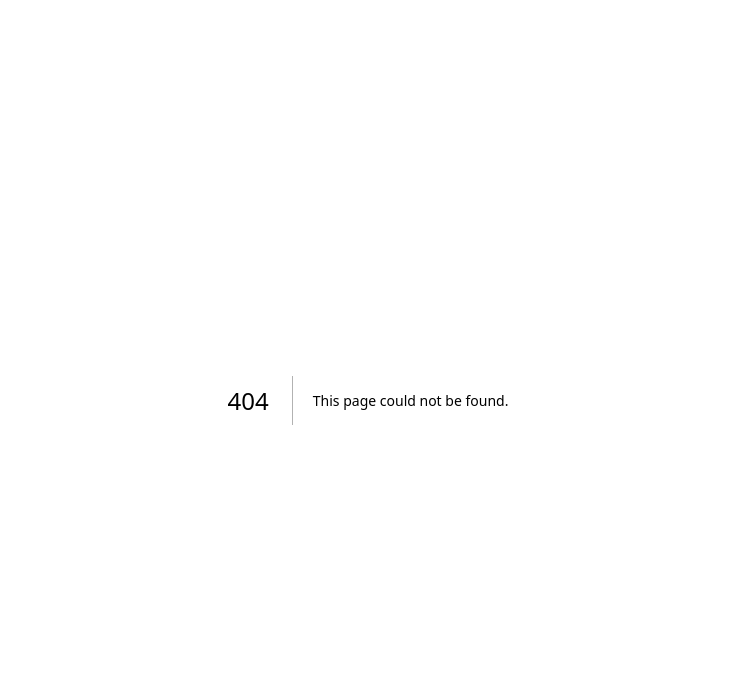
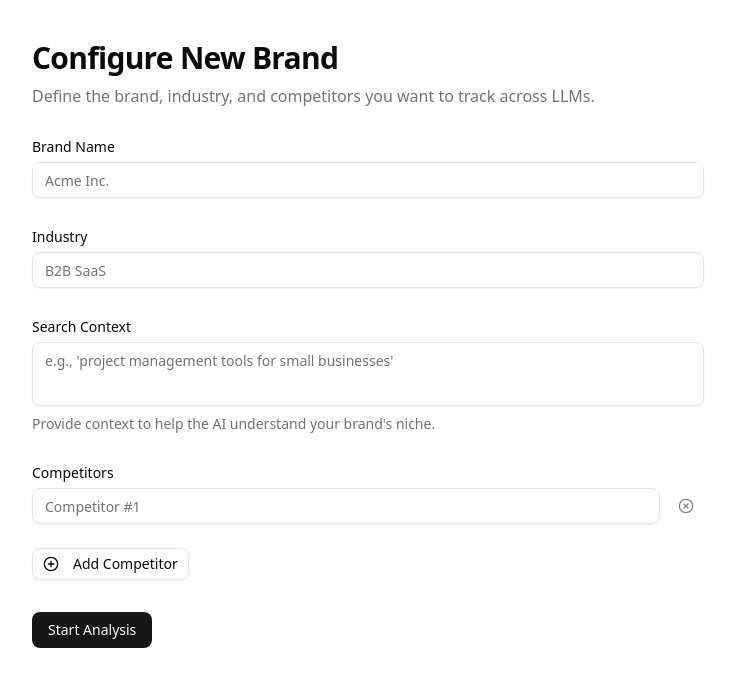
Before and after one commit to chrizzle254/GEOScope, a Next.js app in the folder apps/web/: page /dashboard/brands/new in a window 1280 px wide. Before the commit this address had no page. Shown: the top 686 px of the page, without its empty margins (272-1007 px from the left). Built offline with nearby package versions, Linux system fonts and the light colour scheme; no server answers.

Commit message:
feat: page for adding new brands

```diff
--- /dev/null
+++ b/apps/web/src/app/dashboard/brands/new/page.tsx
@@ -0,0 +1,17 @@
+'use client';
+
+import { BrandForm } from '@/components/shared/BrandForm';
+
+export default function NewBrandPage() {
+  return (
+    <main className="container mx-auto max-w-2xl py-10">
+      <div className="space-y-2 mb-8">
+        <h1 className="text-3xl font-bold tracking-tight">Configure New Brand</h1>
+        <p className="text-muted-foreground">
+          Define the brand, industry, and competitors you want to track across LLMs.
+        </p>
+      </div>
+      <BrandForm />
+    </main>
+  );
+}
```
